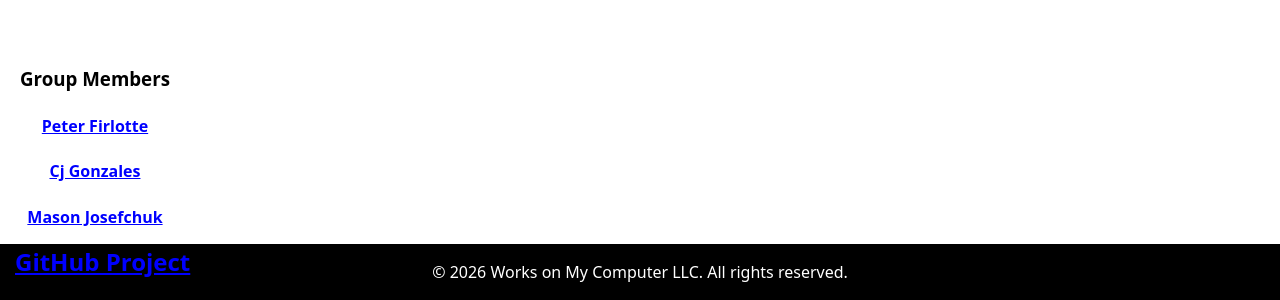
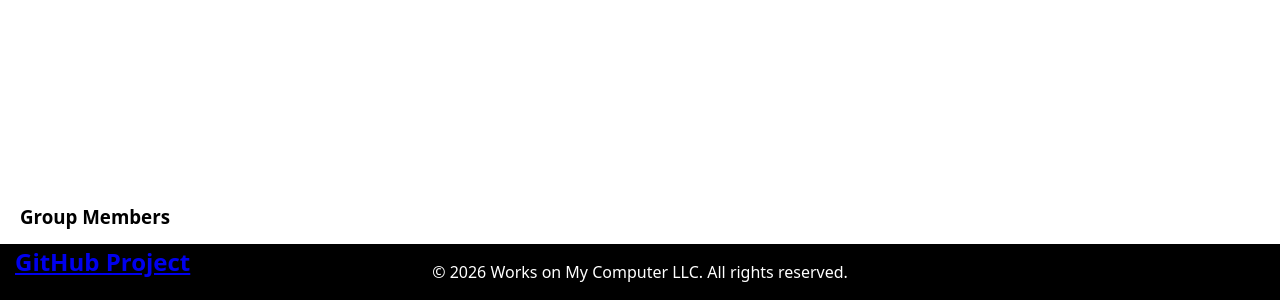
Before and after one commit to pfirlotte-rrc/COMP-4002-Project, a React (Vite) app in the folder vite-project/: page / in a window 1280 px wide. Shown: the part 500-800 px from the top of the page. Built offline with nearby package versions, Linux system fonts and the light colour scheme.

Commit message:
Changed Footer tsx to force new additions to follow an interface and created an Array for easier mamangement of group members and links.

```diff
--- a/vite-project/src/components/footer/Footer.tsx
+++ b/vite-project/src/components/footer/Footer.tsx
@@ -1,4 +1,15 @@
 import './Footer.css';
+
+interface NameOfGroupMembers {
+  memberName: string
+  gitHubLink: string
+};
+
+const groupMembers: NameOfGroupMembers[] = [
+  {memberName: "Mason Josefchuk", gitHubLink: "https://github.com/Ipadman321"},
+  {memberName: "Peter Firlotte", gitHubLink: "https://github.com/pfirlotte-rrc"},
+  {memberName: "Cj Gonzales", gitHubLink: "https://github.com/cgonzales2-rrc"}
+];
 
 export function Footer () {
     const currentYear = new Date().getFullYear();
@@ -7,22 +18,11 @@ export function Footer () {
     <footer  className="Footer">
       <div className="Footer-Content">
         <p className="Copyright-Text">&copy; {currentYear} Works on My Computer LLC. All rights reserved.</p>
-        <div className="Footer-Project-Link">
-          <a href="https://github.com/pfirlotte-rrc/COMP-4002-Project" target="_blank">
+          <a className="Footer-Project-Link" href="https://github.com/pfirlotte-rrc/COMP-4002-Project" target="_blank">
           <h2>GitHub Project</h2>
           </a>
-        </div>
         <div className="Footer-Links">
           <h3>Group Members</h3>
-          <a href="https://github.com/pfirlotte-rrc" target="_blank">
-          <h4>Peter Firlotte</h4>
-          </a>
-          <a href="https://github.com/cgonzales2-rrc" target="_blank">
-          <h4>Cj Gonzales</h4>
-          </a>
-          <a href="https://github.com/Ipadman321" target="_blank">
-          <h4>Mason Josefchuk</h4>
-          </a>
         </div>
       </div>
     </footer>
```
